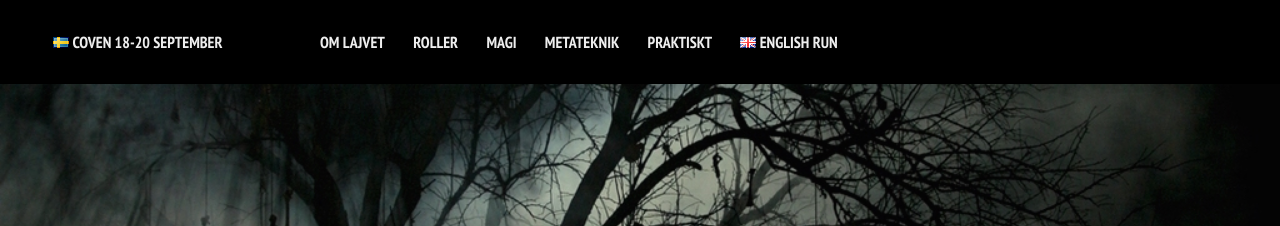
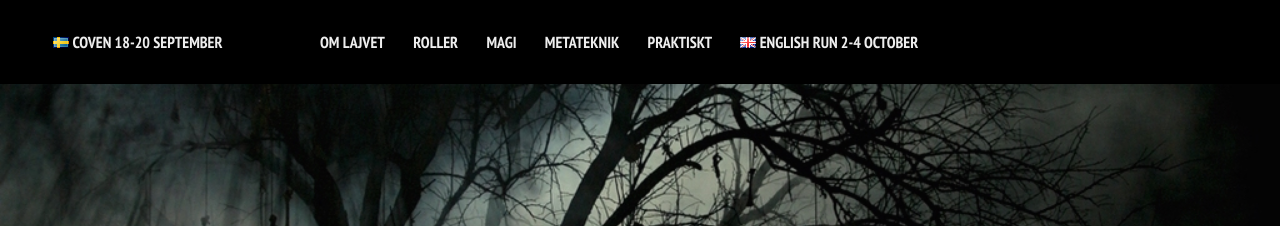
Before and after one commit to stanislavb/www.coven.nu, a Jekyll site: the page built from index.md, in a window 1280 px wide. Shown: the top 226 px of the page. Built offline with Jekyll 4.4.1, drawn with Linux system fonts in a browser that asks for light colours; nearby versions of some CDN libraries.

Commit message:
Date for English run in menu

```diff
--- a/_includes/_navigation.html
+++ b/_includes/_navigation.html
@@ -13,7 +13,7 @@
 				    {% endif %}
 				    <li><a href="{{ domain }}{{ link.url }}" {% if link.url contains 'http' %}target="_blank"{% endif %}>{{ link.title }}</a></li>
 				{% endfor %}
-                <a href="https://en.coven.nu"><img src="{{ site.url }}/images/gb.png" alt="British flag"> English run</a>
+                <a href="https://en.coven.nu"><img src="{{ site.url }}/images/gb.png" alt="British flag"> English run 2-4 October</a>
 		    </ul>
 		</nav>
 	</div><!-- /.top-navigation -->
```
